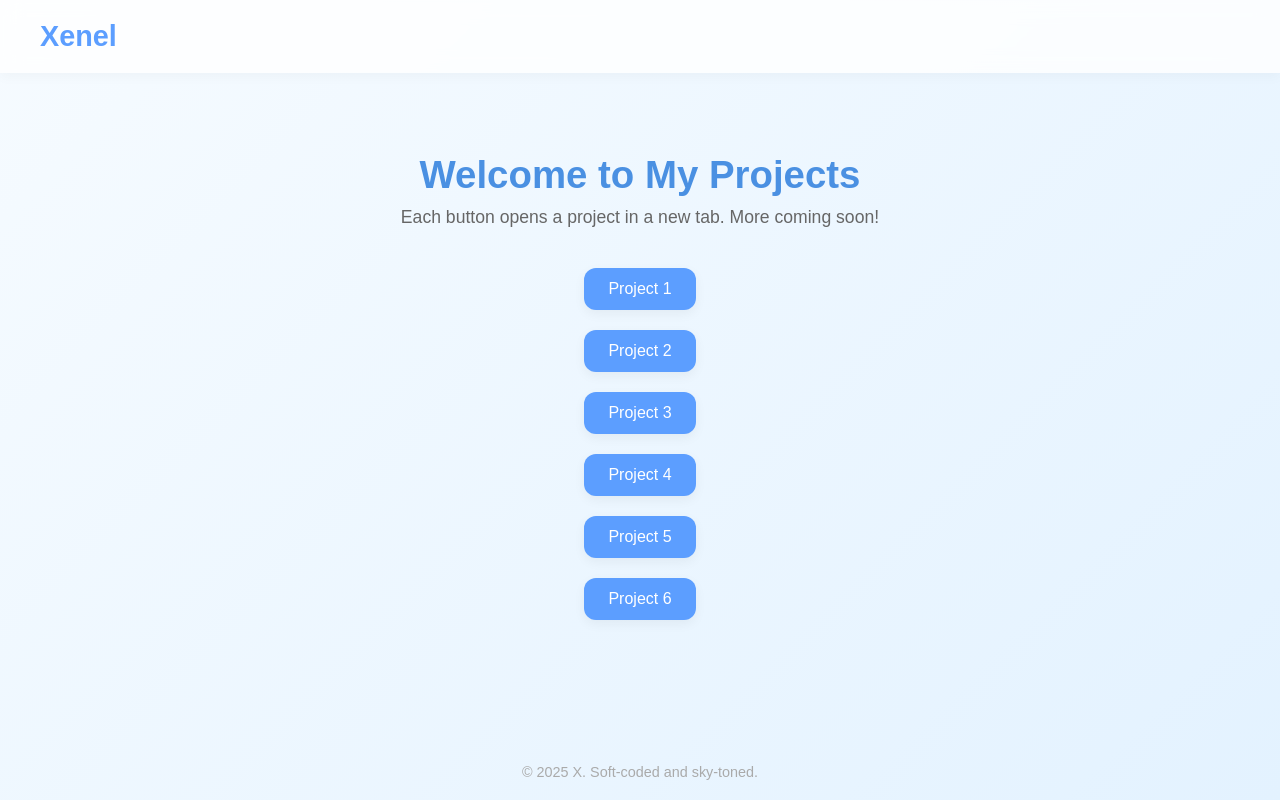
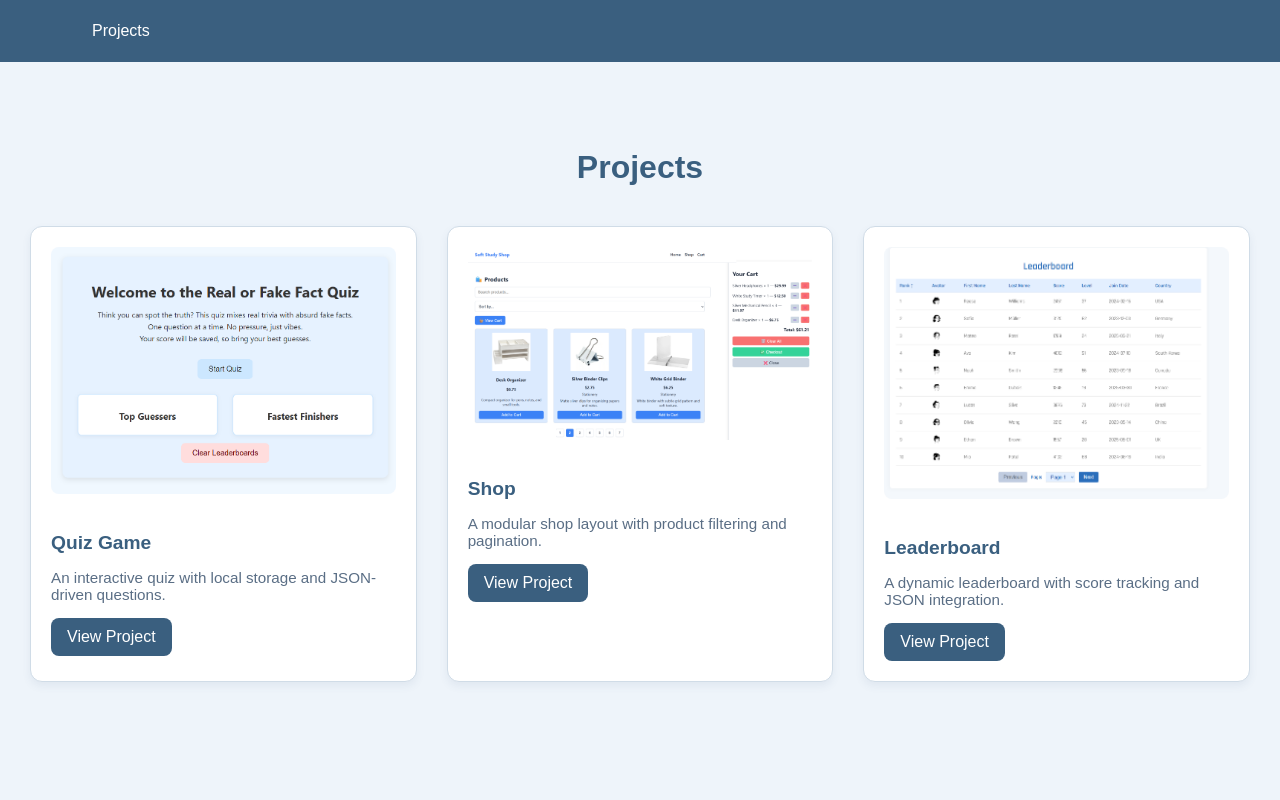
Before and after one commit to xenel-dev/username.github.io, a plain HTML site: page index.html in a window 1280 px wide. Drawn offline with Linux system fonts and the light colour scheme.

Commit message:
Add files via upload

```diff
--- a/index.html
+++ b/index.html
@@ -1,37 +1,25 @@
 <!DOCTYPE html>
 <html lang="en">
-
 <head>
   <meta charset="UTF-8" />
   <meta name="viewport" content="width=device-width, initial-scale=1.0" />
-    <title>Xenel's Portfolio</title>
+  <title>Portfolio</title>
   <link rel="stylesheet" href="style.css" />
 </head>
+<body>
 
-<body>
-    <nav class="navbar">
-        <div class="navbar__logo">Xenel</div>
+  <nav>
+    <ul>
+      <li><a href="#projects">Projects</a></li>
+    </ul>
   </nav>
 
-    <main class="main">
-        <section class="main__intro">
-            <h1 class="main__title">Welcome to My Projects</h1>
-            <p class="main__description">Each button opens a project in a new tab. More coming soon!</p>
+  <section id="projects">
+    <h2>Projects</h2>
+    <div class="projects-grid">
+    </div>
   </section>
 
-        <section class="main__projects">
-            <a class="project__button" href="./august 28/index.html" target="_blank">Project 1</a>
-            <a class="project__button" href="./september 2/index.html" target="_blank">Project 2</a>
-            <a class="project__button" href="./september 5/index.html" target="_blank">Project 3</a>
-            <a class="project__button" href="./september 11/index.html" target="_blank">Project 4</a>
-            <a class="project__button" href="./september 18/index.html" target="_blank">Project 5</a>
-            <a class="project__button" href="./september 24/index.html" target="_blank">Project 6</a>
-        </section>
-    </main>
-
-    <footer class="footer">
-        <p class="footer__text">&copy; 2025 X. Soft-coded and sky-toned.</p>
-    </footer>
+  <script src="script.js"></script>
 </body>
-
 </html>
--- /dev/null
+++ b/script.js
@@ -0,0 +1,34 @@
+const projects = [
+  {
+    title: "Quiz Game",
+    description: "An interactive quiz with local storage and JSON-driven questions.",
+    image: "./Quiz.png",
+    link: "september 11/index.html"
+  },
+  {
+    title: "Shop",
+    description: "A modular shop layout with product filtering and pagination.",
+    image: "./Shop.png",
+    link: "september 18/index.html"
+  },
+  {
+    title: "Leaderboard",
+    description: "A dynamic leaderboard with score tracking and JSON integration.",
+    image: "./Leaderboard.png",
+    link: "september 24/index.html"
+  }
+];
+
+const grid = document.querySelector(".projects-grid");
+
+projects.forEach(project => {
+  const card = document.createElement("div");
+  card.className = "project-card";
+  card.innerHTML = `
+    <img src="${project.image}" alt="${project.title} preview" />
+    <h3>${project.title}</h3>
+    <p>${project.description}</p>
+    <a href="${project.link}" target="_blank">View Project</a>
+  `;
+  grid.appendChild(card);
+});
--- a/style.css
+++ b/style.css
@@ -1,83 +1,99 @@
-* {
-    margin: 0;
-    padding: 0;
-    box-sizing: border-box;
+body {
+  font-family: sans-serif;
+  margin: 0;
+  background-color: #eef4fa;
+  color: #3a5f7f;
 }
 
-body {
-    font-family: 'Poppins', sans-serif;
-    background: linear-gradient(135deg, #f6fbff, #e3f2ff);
-    color: #333;
-    min-height: 100vh;
-    display: flex;
-    flex-direction: column;
-    align-items: center;
+nav {
+  background-color: #3a5f7f;
+  padding: 22px 50px;
 }
 
-.navbar {
-    width: 100%;
-    background-color: #ffffffcc;
-    backdrop-filter: blur(10px);
-    padding: 20px 40px;
-    box-shadow: 0 4px 12px rgba(0, 0, 0, 0.03);
+nav ul {
+  list-style: none;
+  display: flex;
+  gap: 20px;
+  margin: 0;
+  padding: 0;
 }
 
-.navbar__logo {
-    font-size: 1.8rem;
-    font-weight: 600;
-    color: #5c9eff;
+nav ul li a {
+  color: #ffffff;
+  text-decoration: none;
+  font-weight: 500;
+  padding: 10px 42px;
+  border-radius: 6px;
+  transition: background-color 0.2s ease;
 }
 
-.main {
-    text-align: center;
-    margin-top: 80px;
-    padding: 0 20px;
+nav ul li a:hover {
+  background-color: #2c4a63;
 }
 
-.main__intro {
-    margin-bottom: 40px;
+#projects {
+  padding: 60px 20px;
+  background-color: #eef4fa;
 }
 
-.main__title {
-    font-size: 2.4rem;
-    color: #4a90e2;
-    margin-bottom: 10px;
+#projects h2 {
+  text-align: center;
+  font-size: 2rem;
+  margin-bottom: 40px;
+  color: #3a5f7f;
+  font-weight: 600;
 }
 
-.main__description {
-    font-size: 1.1rem;
-    color: #666;
+.projects-grid {
+  display: grid;
+  grid-template-columns: repeat(auto-fit, minmax(280px, 1fr));
+  gap: 30px;
+  padding: 0 10px;
 }
 
-.main__projects {
-    display: flex;
-    flex-direction: column;
-    gap: 20px;
-    align-items: center;
+.project-card {
+  background-color: #ffffff;
+  border: 1px solid #d0dce7;
+  border-radius: 12px;
+  box-shadow: 0 4px 8px rgba(58, 95, 127, 0.08);
+  padding: 20px;
+  transition: transform 0.2s ease;
 }
 
-.project__button {
-    display: inline-block;
-    background-color: #5c9eff;
-    color: white;
-    text-decoration: none;
-    padding: 12px 24px;
-    font-size: 1rem;
-    border-radius: 12px;
-    transition: background 0.3s ease;
-    box-shadow: 0 4px 12px rgba(0, 0, 0, 0.05);
+.project-card:hover {
+  transform: translateY(-4px);
 }
 
-.project__button:hover {
-    background-color: #7bbfff;
+.project-card img {
+  width: 100%;
+  border-radius: 8px;
+  margin-bottom: 15px;
 }
 
-.footer {
-    margin-top: auto;
-    padding: 20px;
+.project-card h3 {
+  font-size: 1.2rem;
+  color: #3a5f7f;
+  margin-bottom: 10px;
 }
 
-.footer__text {
-    font-size: 0.9rem;
-    color: #aaa;
+.project-card p {
+  font-size: 0.95rem;
+  color: #5a6e85;
+  margin-bottom: 15px;
 }
+
+.project-card a {
+  display: inline-block;
+  padding: 10px 16px;
+  background-color: #3a5f7f;
+  color: #ffffff;
+  border-radius: 8px;
+  text-decoration: none;
+  font-weight: 500;
+  transition: background-color 0.2s ease, color 0.2s ease;
+}
+
+.project-card a:hover {
+  background-color: #2c4a63;
+  color: #eaf2fc;
+}
```
Also changed, not shown: Leaderboard.png (added), Quiz.png (added), Shop.png (added). Lines whose indentation alone changed are shown as unchanged.
